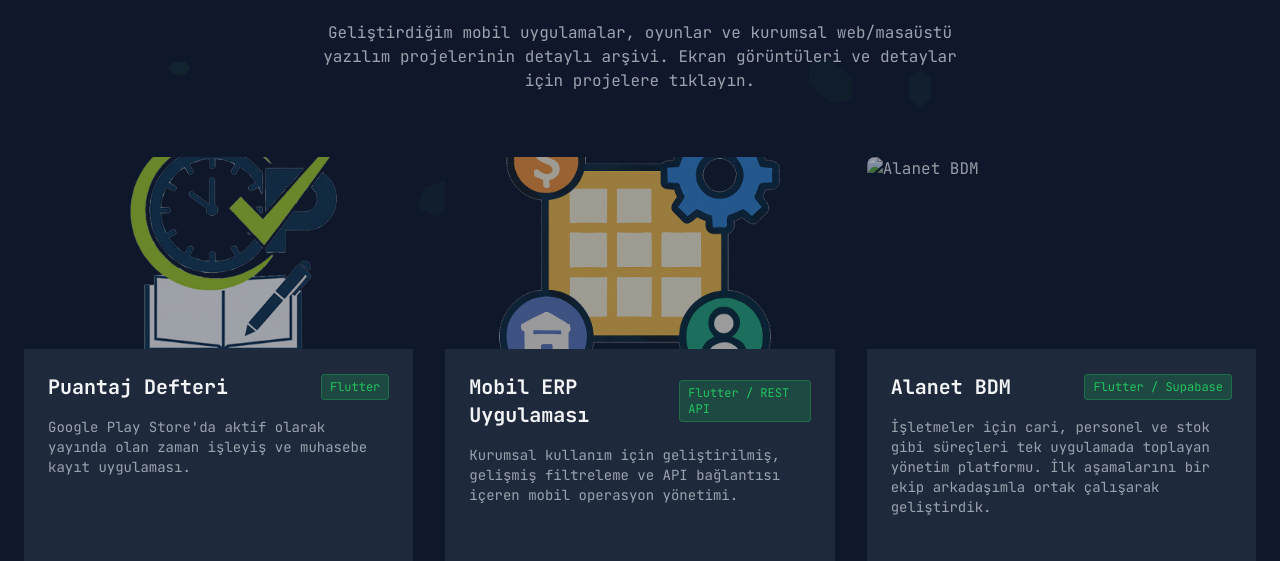
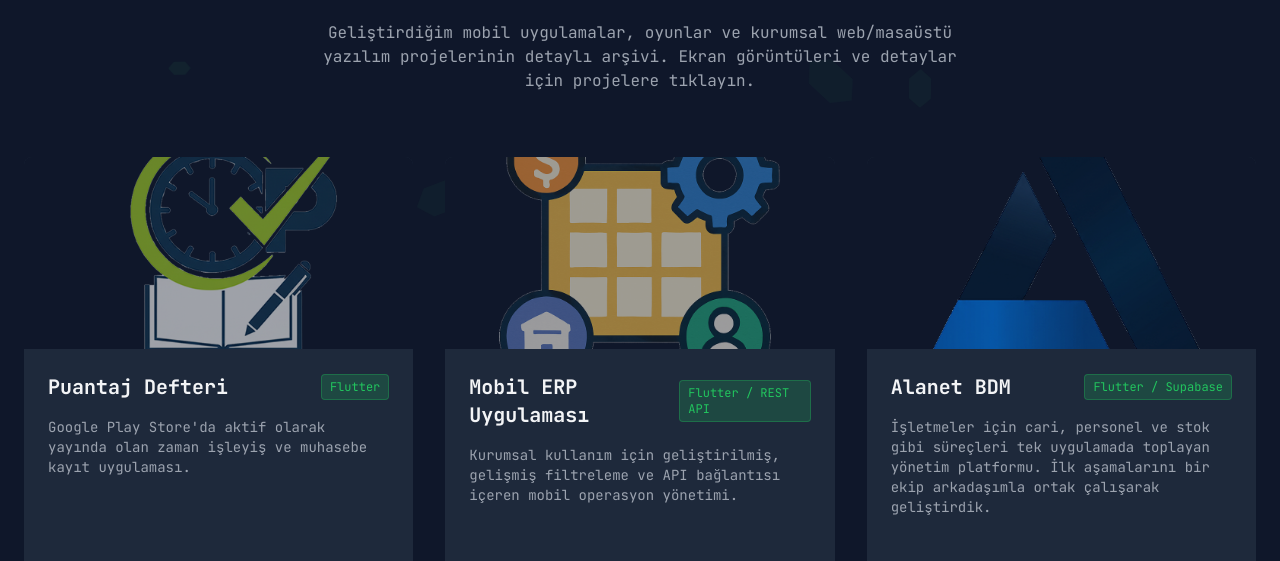
Before and after one commit to arslansemih35/arslansemih35.github.io, a plain HTML site: page projects.html in a window 1280 px wide. Shown: the part 239-800 px from the top of the page. Drawn offline with nearby package versions, Linux system fonts and the light colour scheme.

Commit message:
Update projects.html

```diff
--- a/projects.html
+++ b/projects.html
@@ -153,7 +153,7 @@
         <!-- 2b. Alanet BDM -->
         <div class="bg-dark-light rounded-lg overflow-hidden group tilt-card project-card" data-aos="fade-up" data-aos-delay="250" onclick="openModal('modal-alanet', event)">
           <div class="relative h-48 bg-dark project-image">
-            <img src="images/alanet.svg" alt="Alanet BDM" class="w-full h-full object-cover opacity-60 group-hover:opacity-80 transition">
+            <img src="images/alanet.png" alt="Alanet BDM" class="w-full h-full object-cover opacity-60 group-hover:opacity-80 transition">
           </div>
           <div class="p-6 project-content flex flex-col h-full">
             <div class="flex items-center justify-between mb-4">
```
